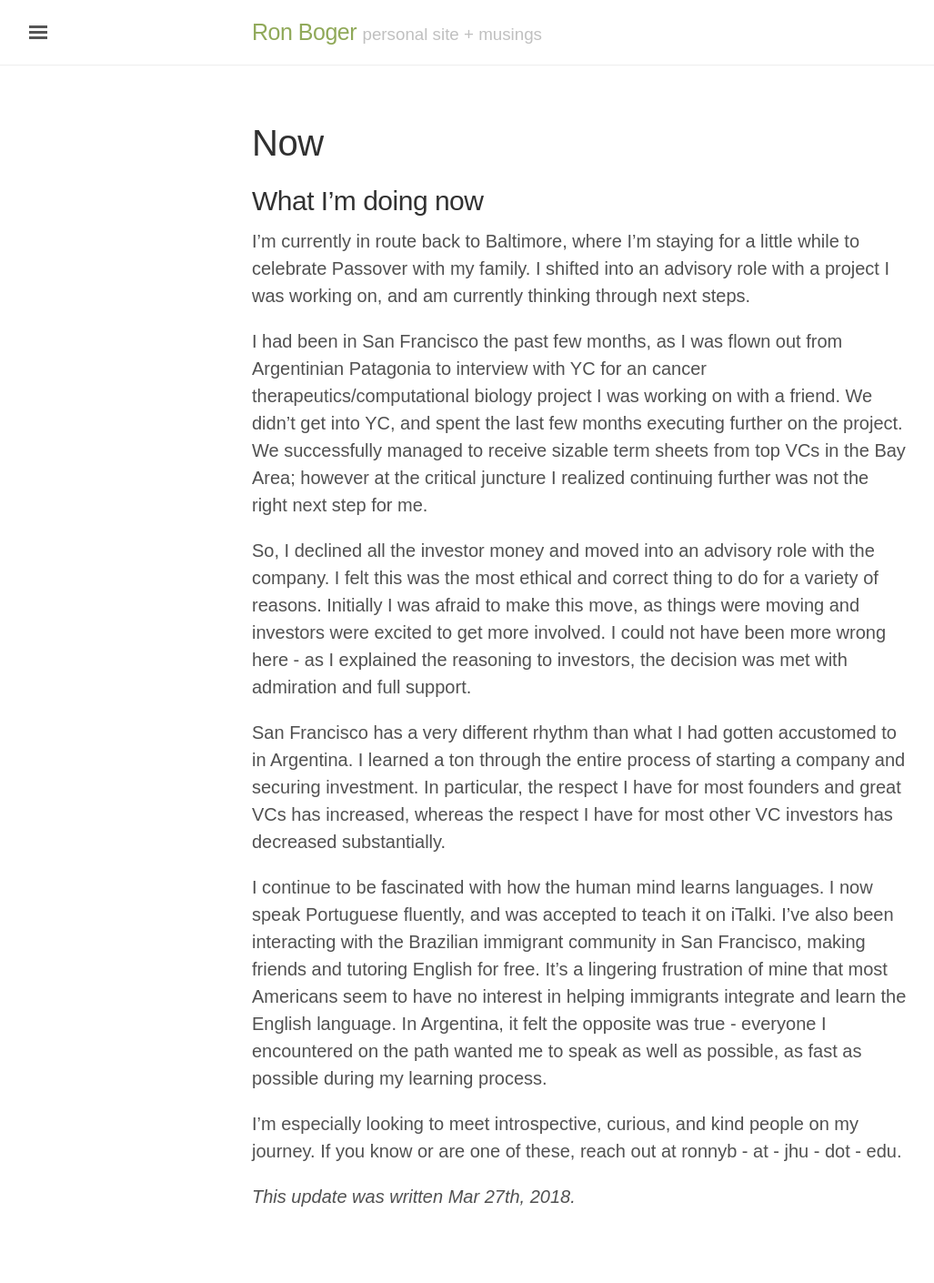
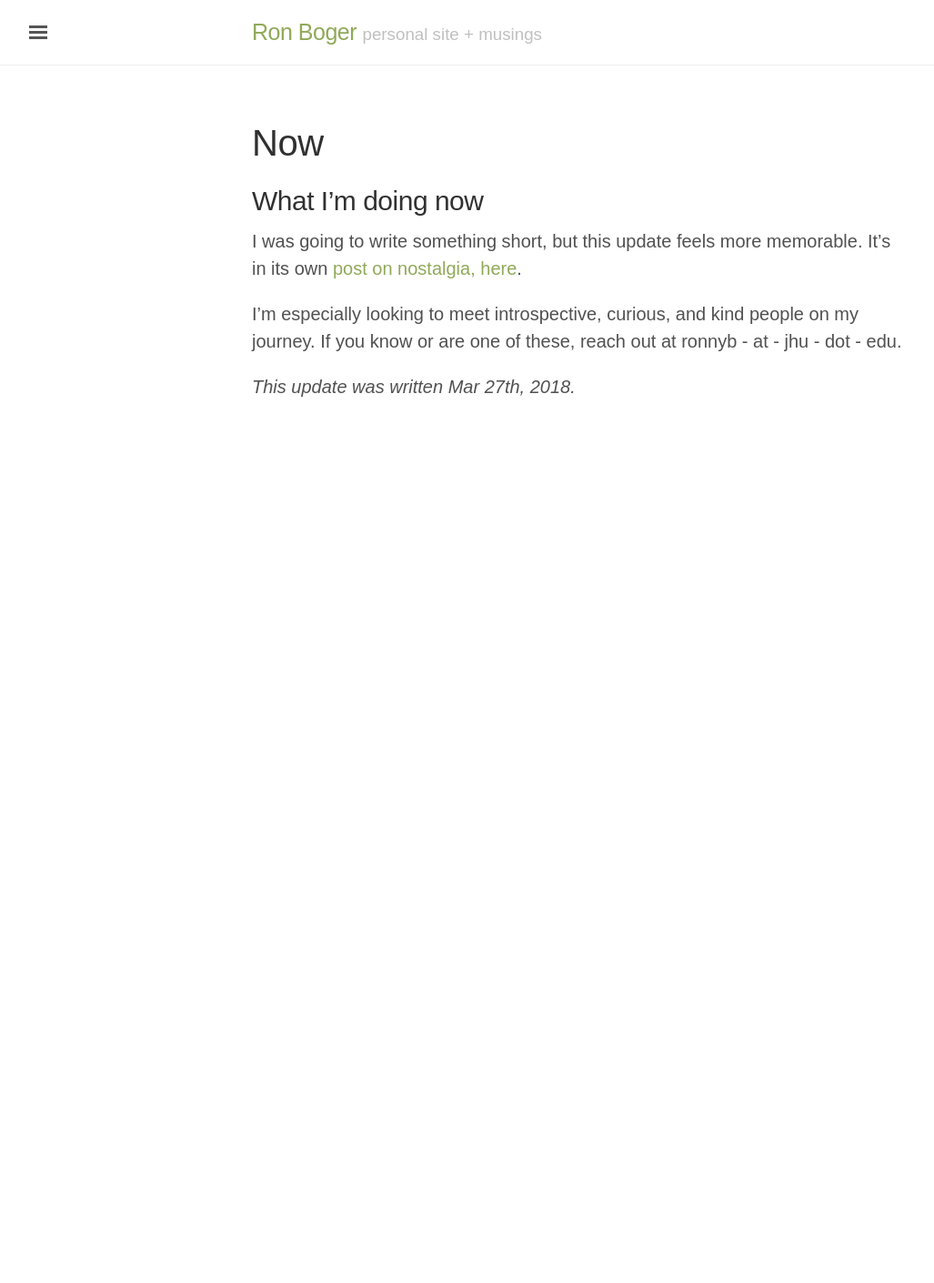
Before and after one commit to ronboger/ronboger.github.io, a Jekyll site: the page built from now.md, in a window 1280 px wide. Shown: the whole page at 91% size, without its empty margins (3-1030 px from the left). Built offline with Jekyll 4.4.1, drawn with Linux system fonts in a browser that asks for light colours; after the commit the page ends 900 px from its top, so only the background shows below that.

Commit message:
update now.md

```diff
--- a/now.md
+++ b/now.md
@@ -5,15 +5,7 @@ title: Now
 
 ## What I’m doing now
 
-I'm currently in route back to Baltimore, where I'm staying for a little while to celebrate Passover with my family. I shifted into an advisory role with a project I was working on, and am currently thinking through next steps.
-
-I had been in San Francisco the past few months, as I was flown out from Argentinian Patagonia to interview with YC for an cancer therapeutics/computational biology project I was working on with a friend. We didn't get into YC, and spent the last few months executing further on the project. We successfully managed to receive sizable term sheets from top VCs in the Bay Area; however at the critical juncture I realized continuing further was not the right next step for me.
-
-So, I declined all the investor money and moved into an advisory role with the company. I felt this was the most ethical and correct thing to do for a variety of reasons. Initially I was afraid to make this move, as things were moving and investors were excited to get more involved. I could not have been more wrong here - as I explained the reasoning to investors, the decision was met with admiration and full support.
-
-San Francisco has a very different rhythm than what I had gotten accustomed to in Argentina. I learned a ton through the entire process of starting a company and securing investment. In particular, the respect I have for most founders and great VCs has increased, whereas the respect I have for most other VC investors has decreased substantially.
-
-I continue to be fascinated with how the human mind learns languages. I now speak Portuguese fluently, and was accepted to teach it on iTalki. I've also been interacting with the Brazilian immigrant community in San Francisco, making friends and tutoring English for free. It's a lingering frustration of mine that most Americans seem to have no interest in helping immigrants integrate and learn the English language. In Argentina, it felt the opposite was true - everyone I encountered on the path wanted me to speak as well as possible, as fast as possible during my learning process.
+I was going to write something short, but this update feels more memorable. It's in its own [post on nostalgia, here](https://ronboger.me/2018/07/11/nostalgia/).
 
 I'm especially looking to meet introspective, curious, and kind people on my journey. If you know or are one of these, reach out at ronnyb - at - jhu - dot - edu.
 
```
